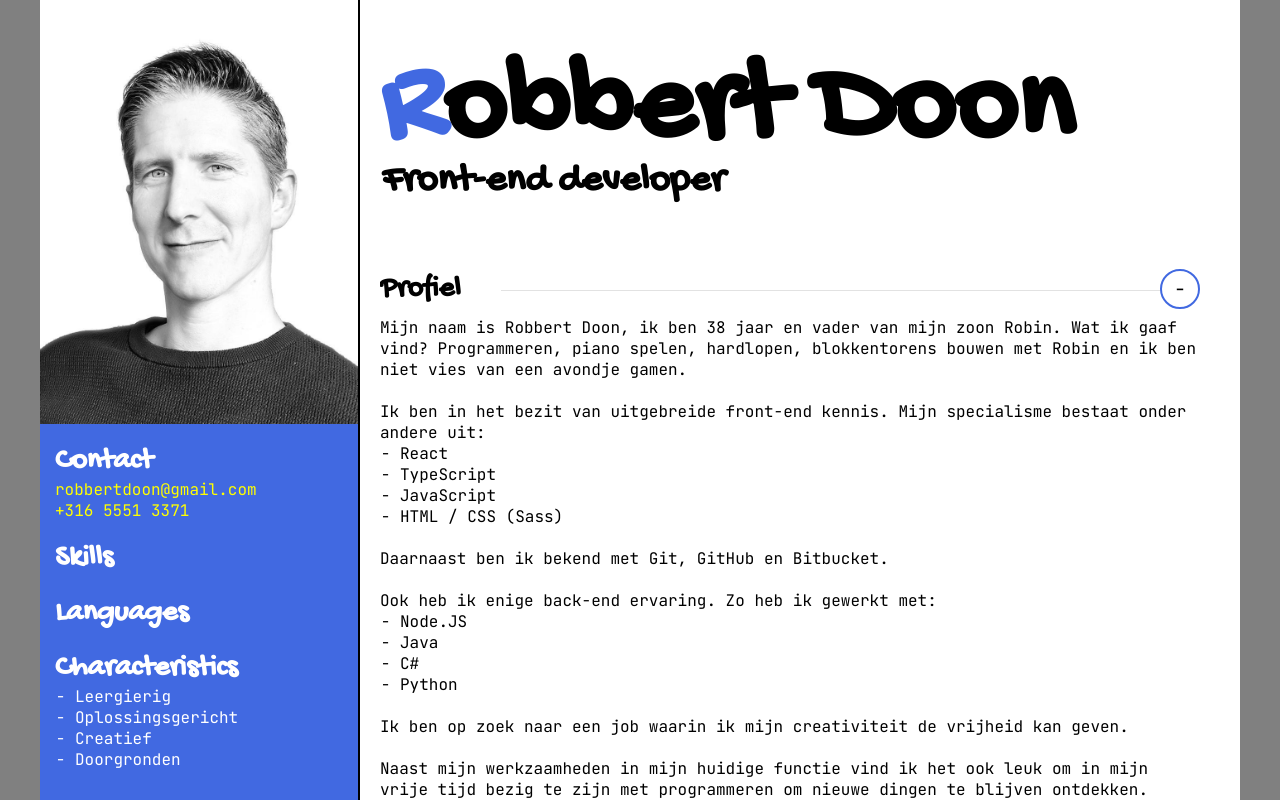
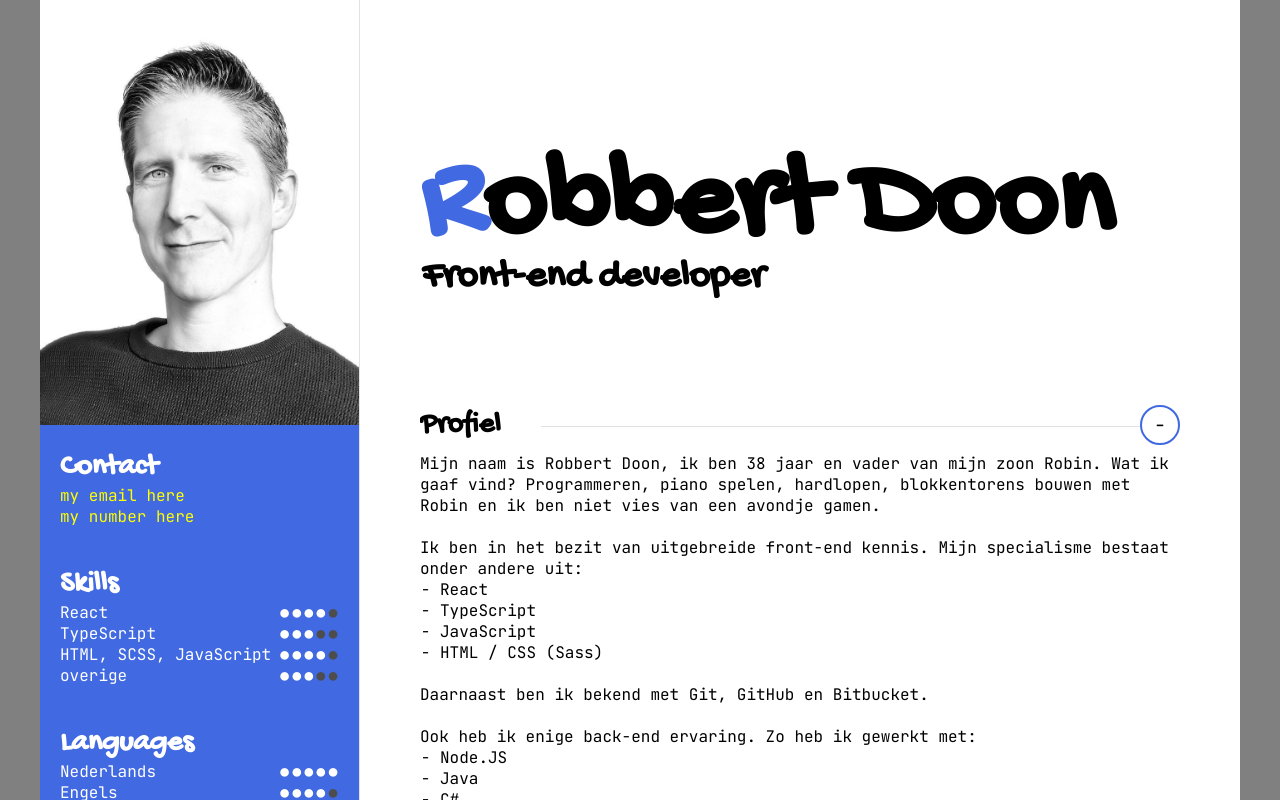
Before and after one commit to robbertdoon/cv-web, a React (Vite) app: page / in a window 1280 px wide. Shown: the top 800 px of the page. Built offline with nearby package versions, Linux system fonts and the light colour scheme.

Commit message:
fix showmore component bug add skills component add minor styling updates refactor section component

```diff
--- a/src/components/Content/Content.tsx
+++ b/src/components/Content/Content.tsx
@@ -4,13 +4,14 @@ import styles from './content.module.scss';
 interface ContentProps {
     contentHeight: number | undefined;
     dangInnerHTML: string | TrustedHTML;
+    isOpen: boolean;
 }
 
 export type Ref = HTMLDivElement;
 
-const Content = forwardRef<Ref, ContentProps>(({contentHeight, dangInnerHTML}, ref) => (
+const Content = forwardRef<Ref, ContentProps>(({contentHeight, dangInnerHTML, isOpen}, ref) => (
     <div
-      style={{height: contentHeight}}
+      style={{height: isOpen ? contentHeight : 0}}
       className={styles.content}
       ref={ref}
       dangerouslySetInnerHTML={{__html: dangInnerHTML}}
--- a/src/components/PageTitle/pagetitle.module.scss
+++ b/src/components/PageTitle/pagetitle.module.scss
@@ -1,6 +1,7 @@
 .pagetitle {
   background-color: transparent;
-  margin-bottom: 80px;
+  margin-top: 116px;
+  margin-bottom: 120px;
 
   h2 {
     padding-left: 2px;
--- a/src/components/Section/Section.tsx
+++ b/src/components/Section/Section.tsx
@@ -1,4 +1,4 @@
-import { useState, useLayoutEffect, useRef, useEffect } from "react";
+import { useState, useEffect, useRef } from "react";
 import Heading from "../Heading/Heading"
 import Content from "../Content/Content"
 import ShowMore from "../ShowMore/ShowMore"
@@ -14,7 +14,6 @@ interface SectionProps {
 
 const Section: React.FC<SectionProps> = ({sectionTitle}) => {
     const [isOpen, setIsOpen] = useState(true);
-    const [initialHeight, setInitialHeight] = useState<number>();
     const [content, setContent] = useState('');
     const [contentHeight, setContentHeight] = useState<number>();
     const contentRef = useRef<HTMLDivElement | null>(null);
@@ -22,53 +21,30 @@ const Section: React.FC<SectionProps> = ({sectionTitle}) => {
 
 
     //only render after content has fetched
-    useLayoutEffect(() => {
+    useEffect(() => {
         // skip pageload render
         if (initialRenderRef.current) {
             initialRenderRef.current = false;
-            return
+            return;
         }
 
         if (!contentRef.current) return;
 
-
-
-        const height = contentRef.current.scrollHeight + bottomMargin;
-        setInitialHeight(height); // margin for bottom of section
-    }, [content])
-
-
-    useLayoutEffect(() => {
-        if (isOpen) {
-            setContentHeight(initialHeight);
-        } else {
-            setContentHeight(0);
-        }
-
-    }, [isOpen, initialHeight])
-
-
-    // recalculate needed height on window resize
-    useEffect(() => {
         const currentContentHeight = () => {
-            if (!contentRef.current) return;
-
-            let childrenHeight = 0;
-            const childrenArray = [...contentRef.current.children]
-
+            let childrenHeight = bottomMargin;
+            const childrenArray = [...contentRef.current!.children]
             childrenArray.map(element => {
-                // console.log(element.scrollHeight),
                 childrenHeight += element.scrollHeight
             })
 
-            // TODO: if !isOpen don't expand section on resize (-:)
-            setIsOpen(true);
-            setContentHeight(childrenHeight + bottomMargin);
+            setContentHeight(childrenHeight);
         }
+
+        currentContentHeight();
 
         window.addEventListener('resize', currentContentHeight);
         return () => window.removeEventListener('resize', currentContentHeight);
-    }, [])
+    }, [content, isOpen])
 
 
     runSwitch(sectionTitle, setContent);
@@ -77,7 +53,7 @@ const Section: React.FC<SectionProps> = ({sectionTitle}) => {
         <section className={styles.section}>
             <ShowMore isOpen={isOpen} setIsOpen={setIsOpen}>
                 <Heading title={sectionTitle} />
-                <Content ref={contentRef} contentHeight={contentHeight} dangInnerHTML={content} />
+                <Content ref={contentRef} contentHeight={contentHeight} dangInnerHTML={content} isOpen={isOpen} />
             </ShowMore>
         </section>
     )
--- /dev/null
+++ b/src/components/Skills/Skills.tsx
@@ -0,0 +1,21 @@
+import styles from './skills.module.scss';
+
+interface SkillsProps {
+    title: string;
+    skills: Array<{name: string, rating: number}>;
+}
+
+const Skills: React.FC<SkillsProps> = ({ title, skills }) => {
+  return (
+    <>
+        <h3>{title}</h3>
+        {skills.map((skill, index) => (
+          <p key={index} className={styles.skills}>
+            <span>{skill.name}</span>
+            <span className={styles.rating}>{[...Array(skill.rating)].map(() => '\u25cf')}<span>{[...Array(5 - skill.rating)].map(() => '\u25cf')}</span></span>
+          </p>
+        ))}
+    </>
+  )
+}
+export default Skills;
--- /dev/null
+++ b/src/components/Skills/skills.module.scss
@@ -0,0 +1,15 @@
+.skills {
+  display: flex;
+  justify-content: space-between;
+
+  .rating {
+    font-size: 2rem;
+    line-height: 1;
+
+    > * {
+      &:last-child {
+        color: darken(white, 70%);
+      }
+    }
+  }
+}
--- a/src/layouts/Main/main.module.scss
+++ b/src/layouts/Main/main.module.scss
@@ -3,5 +3,5 @@
 .main {
   background-color: $color-background-main;
   flex: 1;
-  padding: 40px 40px 40px 20px;
+  padding: 20px 60px;
 }
--- a/src/layouts/Sidebar/Sidebar.tsx
+++ b/src/layouts/Sidebar/Sidebar.tsx
@@ -1,4 +1,4 @@
-import Heading from "../../components/Heading/Heading";
+import Skills from "../../components/Skills/Skills";
 import ProfilePicture from "../../components/ProfilePicture/ProfilePicture"
 import styles from './sidebar.module.scss'
 import { colors, randomColor } from "../../globals/colors";
@@ -8,16 +8,12 @@ const Sidebar = () => {
     <aside style={{backgroundColor: colors[randomColor]}} className={styles.sidebar}>
       <ProfilePicture />
       <div className={styles.wrapper}>
-        {/* <Heading title='Contact' /> noFold?
-        <Heading title='Skills' />
-        <Heading title='Languages' />
-        <Heading title='Characteristics' /> */}
         <h3>Contact</h3>
-        <p><a href="robbertdoon@gmail.com">robbertdoon@gmail.com</a></p>
-        <p><a href="tel:+31655513371">+316 5551 3371</a></p>
+        <p><a href="mailto:myemail@domain.com">my email here</a></p>
+        <p><a href="tel:mynumber">my number here</a></p>
 
-        <h3>Skills</h3>
-        <h3>Languages</h3>
+        <Skills title="Skills" skills={[{name: "React", rating: 4}, {name: "TypeScript", rating: 3}, {name: "HTML, SCSS, JavaScript", rating: 4}, {name: "overige", rating: 3}]} />
+        <Skills title="Languages" skills={[{name: "Nederlands", rating: 5}, {name: "Engels", rating: 4}]} />
 
         <h3>Characteristics</h3>
         <ul>
--- a/src/layouts/Sidebar/sidebar.module.scss
+++ b/src/layouts/Sidebar/sidebar.module.scss
@@ -2,12 +2,13 @@
 
 .sidebar {
   @media only screen and (min-width: $screen-m) {
-    border-right: 2px solid black;
+    border-right: 1px solid rgb(226, 226, 226);
     width: 320px;
+    position: relative;
   }
 
   .wrapper {
-    padding: 15px;
+    padding: 20px;
 
     > * {
       color: white;
@@ -15,7 +16,7 @@
 
     h3 {
       &:not(:first-of-type) {
-        margin-top: 20px;
+        margin-top: 40px;
       }
     }
   }
```
Also changed, not shown: 1 other file (tests, documents, lock files or other folders).
